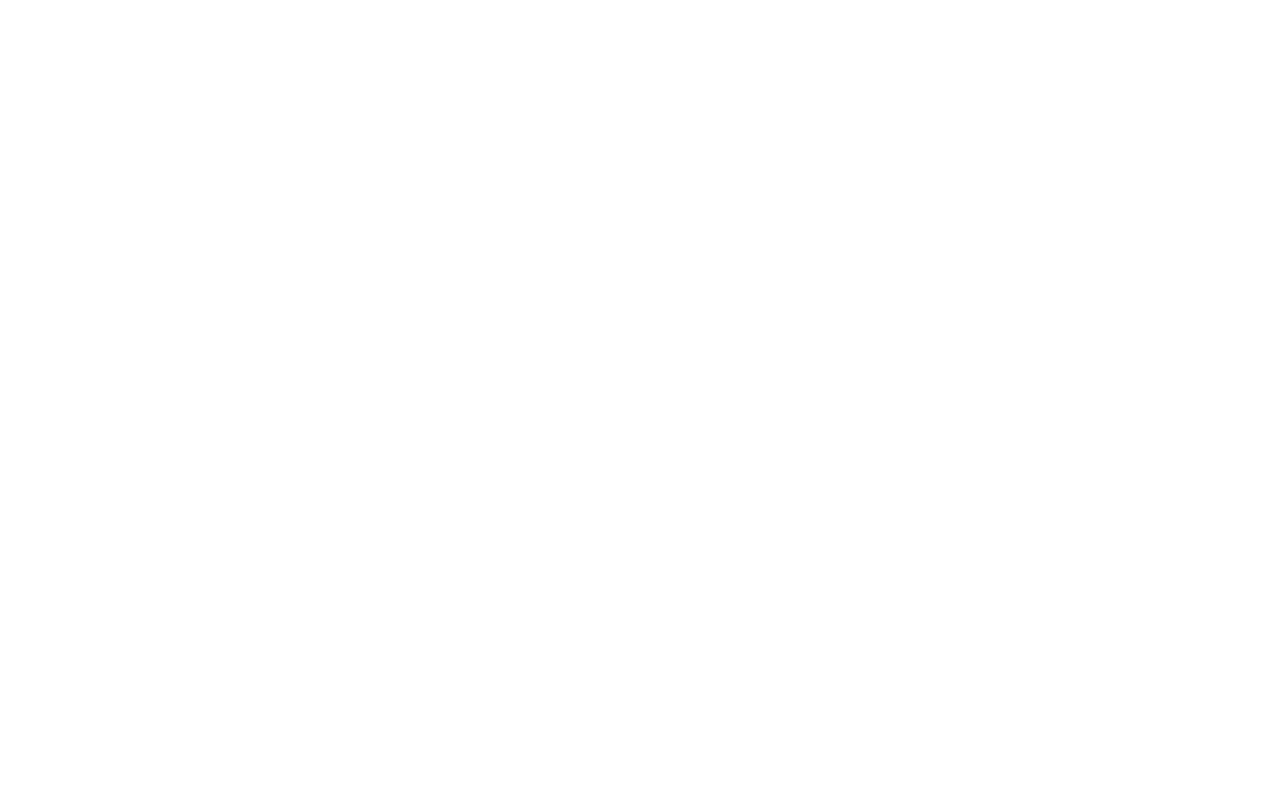
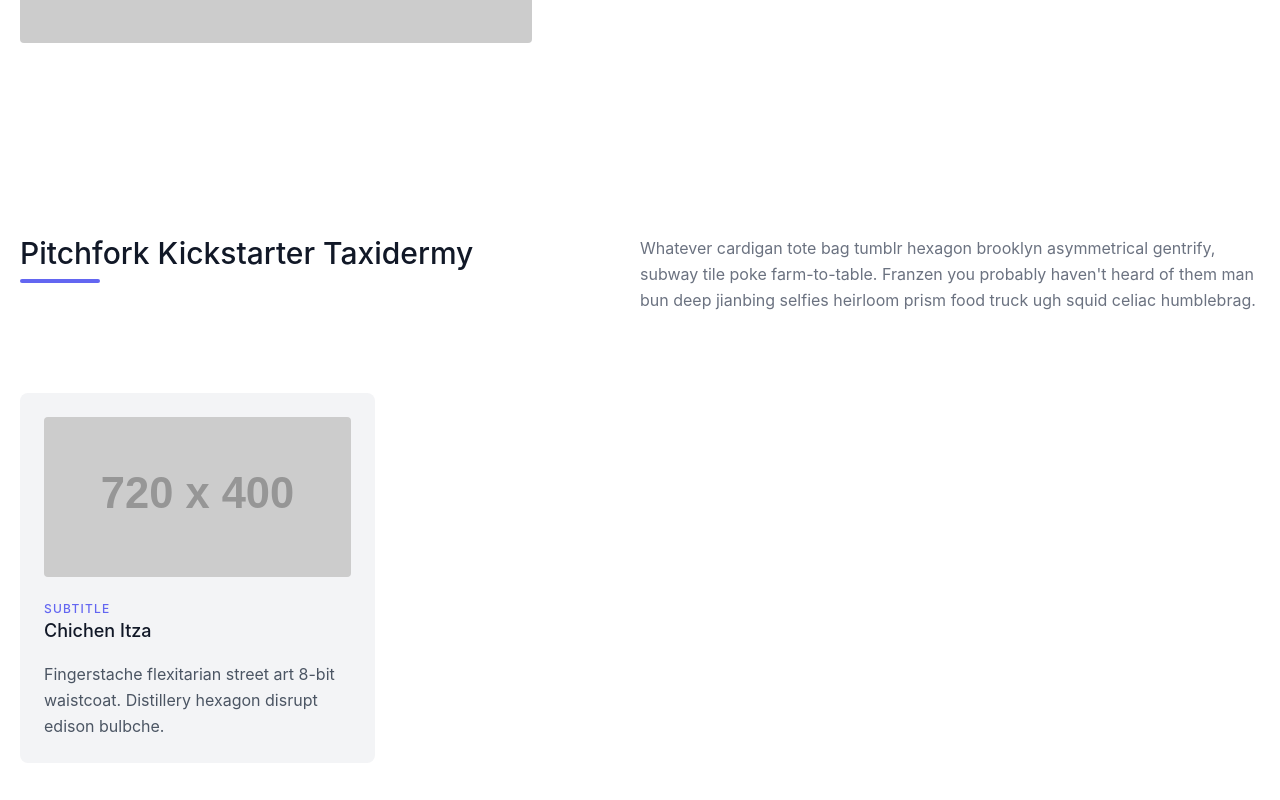
Before and after one commit to Avv-2301/Gamers-World, a React (Create React App) app: page /all-games in a window 1280 px wide. Shown: the part 560-1360 px from the top of the page. Before the commit the page ends 800 px from the top, so only its background shows below. Built offline with nearby package versions, Linux system fonts and the light colour scheme.

Commit message:
product Page

```diff
--- a/src/pages/AllGames.jsx
+++ b/src/pages/AllGames.jsx
@@ -1,9 +1,54 @@
-import React from 'react'
+import React from "react";
+import HomeSlider from "../components/Home/HomeSlider";
+import { Link } from "react-router-dom";
 
 const AllGames = () => {
   return (
-    <div>AllGames</div>
-  )
-}
+    <div>
+      <HomeSlider />
+      <section class="text-gray-600 body-font">
+        <div class="container px-5 py-24 mx-auto">
+          <div class="flex flex-wrap w-full mb-20">
+            <div class="lg:w-1/2 w-full mb-6 lg:mb-0">
+              <h1 class="sm:text-3xl text-2xl font-medium title-font mb-2 text-gray-900">
+                Pitchfork Kickstarter Taxidermy
+              </h1>
+              <div class="h-1 w-20 bg-indigo-500 rounded"></div>
+            </div>
+            <p class="lg:w-1/2 w-full leading-relaxed text-gray-500">
+              Whatever cardigan tote bag tumblr hexagon brooklyn asymmetrical
+              gentrify, subway tile poke farm-to-table. Franzen you probably
+              haven't heard of them man bun deep jianbing selfies heirloom prism
+              food truck ugh squid celiac humblebrag.
+            </p>
+          </div>
+          <div class="flex flex-wrap -m-4">
+            <Link to={'/product-detail'}>
+            <div class="md:w-1/2 p-4">
+              <div class="bg-gray-100 p-6 rounded-lg">
+                <img
+                  class="h-40 rounded w-full object-cover object-center mb-6"
+                  src="https://dummyimage.com/720x400"
+                  alt="content"
+                />
+                <h3 class="tracking-widest text-indigo-500 text-xs font-medium title-font">
+                  SUBTITLE
+                </h3>
+                <h2 class="text-lg text-gray-900 font-medium title-font mb-4">
+                  Chichen Itza
+                </h2>
+                <p class="leading-relaxed text-base">
+                  Fingerstache flexitarian street art 8-bit waistcoat.
+                  Distillery hexagon disrupt edison bulbche.
+                </p>
+              </div>
+            </div>
+            </Link>
+            </div>
+        </div>
+      </section>
+    </div>
+  );
+};
 
-export default AllGames
+export default AllGames;
```
